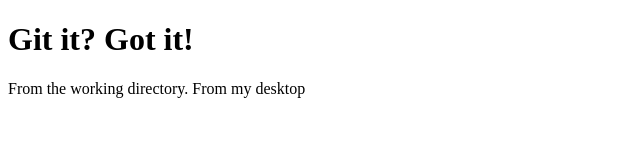
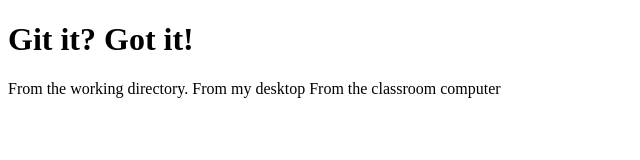
Before and after one commit to emuel/demo, a plain HTML site: page index.html in a window 1280 px wide. Shown: the whole page, without its empty margins (0-640 px from the left). Drawn offline with Linux system fonts and the light colour scheme.

Commit message:
will it work?

```diff
--- a/index.html
+++ b/index.html
@@ -10,6 +10,7 @@
     <h1>Git it? Got it!</h1>
     From the working directory.
     From my desktop
+    From the classroom computer
 
 </body>
 </html>
```
